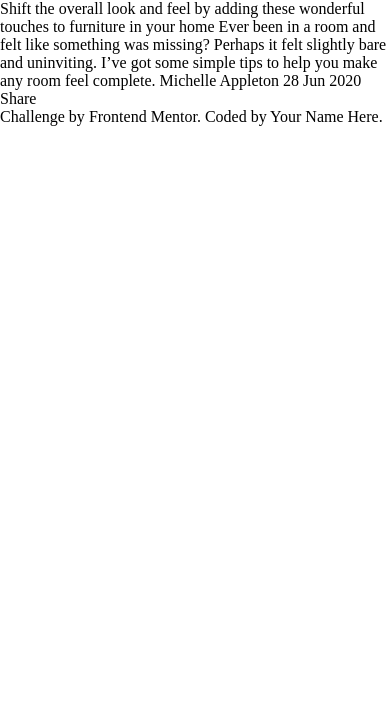
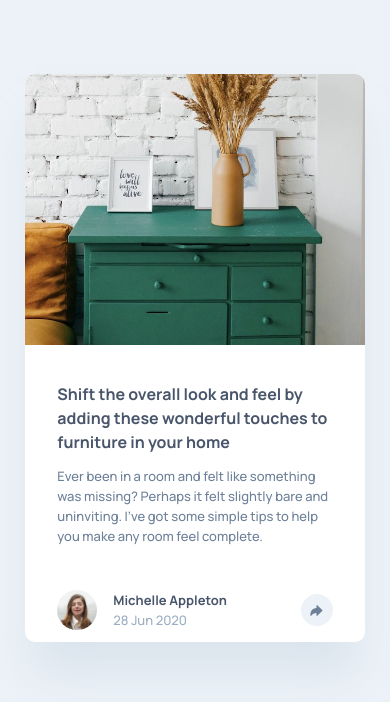
Before and after one commit to paulaabro/article-preview-component, a plain HTML site: page index.html in a window 390 px wide. Drawn offline with nearby package versions, Linux system fonts and the light colour scheme.

Commit message:
create mobile layout

```diff
--- a/index.html
+++ b/index.html
@@ -13,21 +13,36 @@
   </head>
   <body>
 
-  Shift the overall look and feel by adding these wonderful
-  touches to furniture in your home
+    <main class="card">
+      <img src="./images/drawers.jpg" alt="drawers">
+      <section class="text">
 
-  Ever been in a room and felt like something was missing? Perhaps
+        <h1>Shift the overall look and feel by adding these wonderful touches to furniture in your home</h1>
+        <p>Ever been in a room and felt like something was missing? Perhaps
           it felt slightly bare and uninviting. I’ve got some simple tips
-  to help you make any room feel complete.
+          to help you make any room feel complete.</p>
+      </section>
+      <section class="info">
+        <div class="author">
+          <img src="./images/avatar-michelle.jpg" alt="Michelle">
+          <h2>Michelle Appleton</h2>
+          <p>28 Jun 2020</p>
+        </div>
 
-  Michelle Appleton
-  28 Jun 2020
+        <div class="social">
+          <p>Share</p>
+          <ion-icon name="logo-facebook"></ion-icon>
+          <ion-icon name="logo-twitter"></ion-icon>
+          <ion-icon name="logo-pinterest"></ion-icon>
+        </div>
+        <div class="circle">
+          <ion-icon name="arrow-redo"></ion-icon>
+        </div>
 
-  Share
+      </section>
+      </main>
 
-  <div class="attribution">
-    Challenge by <a href="https://www.frontendmentor.io?ref=challenge" target="_blank">Frontend Mentor</a>.
-    Coded by <a href="#">Your Name Here</a>.
-  </div>
+      <script type="module" src="https://unpkg.com/ionicons@5.5.2/dist/ionicons/ionicons.esm.js"></script>
+      <script nomodule src="https://unpkg.com/ionicons@5.5.2/dist/ionicons/ionicons.js"></script>
   </body>
 </html>
--- a/reset.css
+++ b/reset.css
@@ -7,7 +7,7 @@
     Remove all the styles of the "User-Agent-Stylesheet", except for the 'display' property
     - The "symbol *" part is to solve Firefox SVG sprite bug
  */
-*:where(:not(html, iframe, canvas, img, svg, video, audio):not(svg *, symbol *)) {
+*:where(:not(html, iframe, canvas, img, svg, video, audio, ion-icon):not(svg *, symbol *)) {
   all: unset;
   display: revert;
 }
--- a/style.css
+++ b/style.css
@@ -0,0 +1,137 @@
+@import url('https://fonts.googleapis.com/css2?family=Manrope:wght@500;700&display=swap');
+
+body {
+  font-family: "Manrope", sans-serif;
+  font-weight: 500;
+  background: #ECF2F8;
+}
+
+.card {
+  width: 87vw;
+  max-width: 660px;
+  background: #FFF;
+  box-shadow: 0 40px 40px -10px rgba(201, 213, 225, 0.503415);
+  border-radius: 10px;
+
+  margin: 74px auto;
+  overflow: hidden;
+}
+
+.text {
+  margin: 32px;
+}
+
+h1 {
+  font-weight: 700;
+  font-size: 16px;
+  line-height: 24px;
+  color: #48556A;
+  margin-bottom: 12px;
+}
+
+.text p {
+  font-size: 13px;
+  line-height: 20px;
+  color: #6e8098;
+}
+
+.hidden {
+  display: none;
+}
+
+.info {
+  height: 64px;
+
+  padding: 0 32px;
+  display: flex;
+  justify-content: space-between;
+  align-items: center;
+}
+
+.info.active {
+  background-color: #48556A;
+}
+
+.info:not(.active) .social {
+  display: none;
+}
+
+.info.active .author {
+  display: none;
+}
+
+.author {
+  display:grid;
+  grid-template-columns: 40px calc(100% - 32px);
+  grid-template-areas:
+  "avatar name"
+  "avatar date";
+  gap: 0 16px;
+
+}
+
+.author img {
+  grid-area: avatar;
+  width: 40px;
+  border-radius: 50%;
+}
+
+h2 {
+  grid-area: name;
+  font-weight: 700;
+  font-size: 13px;
+  line-height: 20px;
+  color: #48556A;
+}
+
+.author p {
+  grid-area: date;
+  font-weight: 500;
+  font-size: 13px;
+  line-height: 20px;
+  color: #9DAEC2;
+}
+
+.circle {
+  grid-area: more;
+  width: 32px;
+  height: 32px;
+  background-color: #ecf2f8;
+
+  display: flex;
+  justify-content: center;
+  align-items: center;
+  border-radius: 50%;
+}
+
+.circle ion-icon {
+  font-size: 15px;
+  color: #6e8098;
+}
+
+.social {
+  display: flex;
+  gap: 16px;
+  align-items: center;
+}
+
+.social p {
+  font-size: 13px;
+  line-height: 20px;
+  letter-spacing: 5px;
+  text-transform: uppercase;
+  color: #9DAEC2;
+}
+
+.social ion-icon {
+  font-size: 20px;
+  color: #FFF;
+}
+
+.active .circle {
+  background-color: #6e8098;
+}
+
+.active .circle ion-icon {
+  color: #fff;
+}
```
Also changed, not shown: images/icon-facebook.svg (deleted), images/icon-pinterest.svg (deleted), images/icon-share.svg (deleted), images/icon-twitter.svg (deleted). Lines whose indentation alone changed are shown as unchanged.
